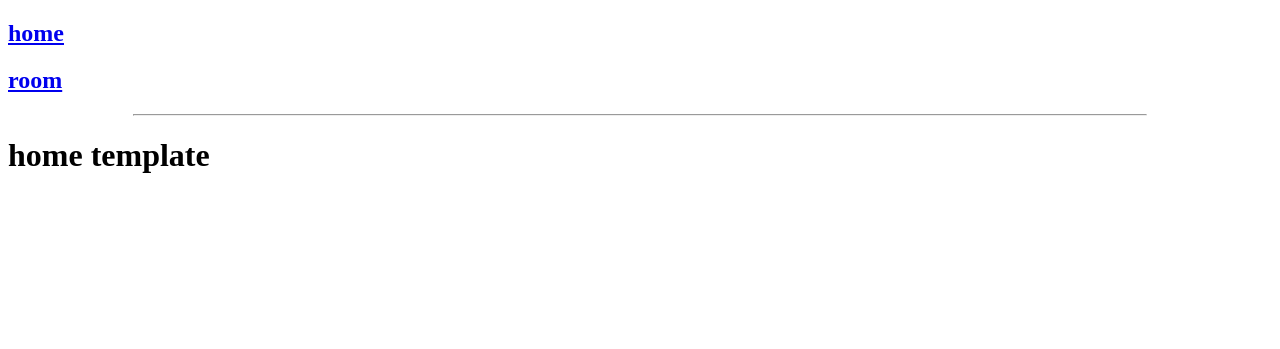
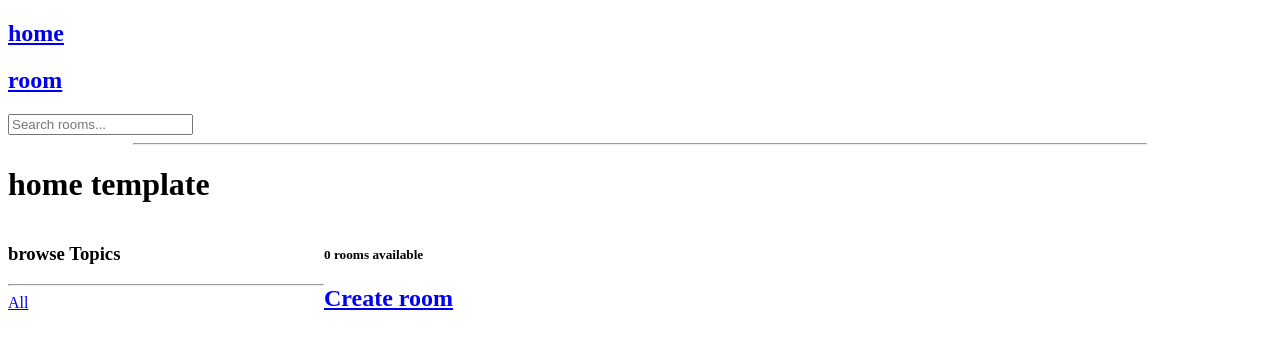
Before and after one commit to i-sergh/Oh_its_me, a Django app: page / in a window 1280 px wide. Shown: the top 349 px of the page. Run offline with Django 4.2, Linux system fonts and the light colour scheme; data that the repository does not hold is empty.

Commit message:
now we have different rooms and search

```diff
--- a/base/models.py
+++ b/base/models.py
@@ -22,7 +22,8 @@ class Room(models.Model):
     updated = models.DateTimeField(auto_now=True) # every time
     created = models.DateTimeField(auto_now_add=True) # one time
 
-
+    class Meta:
+        ordering = ['-updated', '-created']
     def __str__(self):
         return self.name
 
--- a/base/templates/base/home.html
+++ b/base/templates/base/home.html
@@ -2,12 +2,41 @@
 
 
 {% block content %}
+
+<style>
+    .home-container{
+        display: grid;
+        grid-template-columns: 1fr 3fr;
+    }
+
+</style>
+
 <h1>home template</h1>
 
+<div class="home-container">
+
+
     <div>
+        <h3>browse Topics</h3>
+        <hr>
+        <div>
+            <a href="{% url 'home'%} ">All</a>
+        </div>
+        {% for topic in topics %}
+            <div>
+                <a href="{% url 'home'%}?q={{topic.name}} ">{{topic}}</a>
+            </div>
+        {% endfor %}
+    </div>
+
+    <div>
+        <h5>{{room_count}} rooms available</h5>
+        <a href="{% url 'create-room' %}"><h2>Create room</h2></a>
         <div>
             {% for room in rooms %}
                 <div>
+                    <a href="{% url 'update-room' room.id %}">Update room</a>
+                    <a href="{% url 'delete-room' room.id %}">Delete</a>
                     <span>@{{room.host.username}}</span>
                     <h5>
                         {{room.id}} -- <a href="{% url 'room' room.id %}"> {{room.name}} </a>
@@ -19,4 +48,7 @@
         </div>
     </div>
 
+
+</div>
+
 {% endblock %}
--- a/base/urls.py
+++ b/base/urls.py
@@ -4,5 +4,9 @@ from . import views
 urlpatterns = [
     path('', views.home, name='home'),
     path('room/<str:pk>/', views.room, name='room'),
-    path('random/', views.random_room, name='random')
+    path('random/', views.random_room, name='random'),
+    path('create-room/', views.create_room, name='create-room'),
+    path('update-room/<str:pk>', views.update_room, name='update-room'),
+    path('delete-room/<str:pk>', views.delete_room, name='delete-room'),
+
 ]
--- a/base/views.py
+++ b/base/views.py
@@ -1,7 +1,11 @@
 from django.shortcuts import render, redirect
-from django.http import HttpResponse
+from django.db.models import Q
+
+
 from random import randint
-from .models import Room
+
+from .models import Room, Topic
+from .forms import RoomForm
 """ rooms = [
     {'id':0, 'name':'rrr'},
     {'id':1, 'name':'ADjaCka'},
@@ -11,11 +15,20 @@ from .models import Room
 
 # Create your views here.
 def home(request):
-    rooms = Room.objects.all()
+    q =request.GET.get('q') if request.GET.get('q') != None else ''
+    rooms = Room.objects.filter(
+        Q(topic__name__icontains=q) |
+        Q(name__icontains=q) |
+        Q(description__icontains=q)
+    )
 
-    print(rooms, len(rooms))
-    context={'rooms':rooms}
+    topics = Topic.objects.all()
+                # works faster
+    room_count = rooms.count()
+
+    context={'rooms':rooms, 'topics': topics, 'room_count':room_count}
     return render(request, 'base/home.html',context )
+
 def room(request, pk):
     room = Room.objects.get(id=pk)
     context={'room': room  }
@@ -25,3 +38,36 @@ def room(request, pk):
 def random_room(request):
     rooms = Room.objects.all()
     return redirect('room', randint(1,len(rooms)))
+
+def create_room(request):
+    form = RoomForm()
+    if request.method == "POST":
+        form = RoomForm(request.POST)
+        if form.is_valid():
+            form.save()
+            return(redirect(home))
+    context={'form':form}
+    return render(request, 'base/room_form.html', context)
+
+
+def update_room(request, pk):
+    room = Room.objects.get(id=pk)
+
+    form = RoomForm(instance=room)
+
+    if request.method == 'POST':
+        form=RoomForm(request.POST, instance=room)
+        if form.is_valid():
+            form.save()
+            return redirect('home')
+
+    context ={'form':form}
+    return render(request, 'base/room_form.html', context)
+
+
+def delete_room (request, pk):
+    room = Room.objects.get(id=pk)
+    if request.method == 'POST':
+        room.delete()
+        return redirect('home')
+    return render(request, 'base/delete.html', {'obg':room})
--- a/templates/main.html
+++ b/templates/main.html
@@ -11,6 +11,13 @@
 <body>
     <a href="/"><h2>home</h2></a>
     <a href="/random"><h2>room</h2></a>
+
+    <form method="GET"  action="{% url 'home' %}">
+        <input type="text" name="q" placeholder="Search rooms...">
+
+
+    </form>
+
     <hr width="80%">
     {% block content %}
 
```
Also changed, not shown: base/forms.py (added, +8 -0 lines), base/templates/base/delete.html (added, +10 -0 lines), base/templates/base/room_form.html (+14 -0 lines), base/templates/base/room.html (line endings or trailing spaces). Lines whose indentation alone changed are shown as unchanged.
